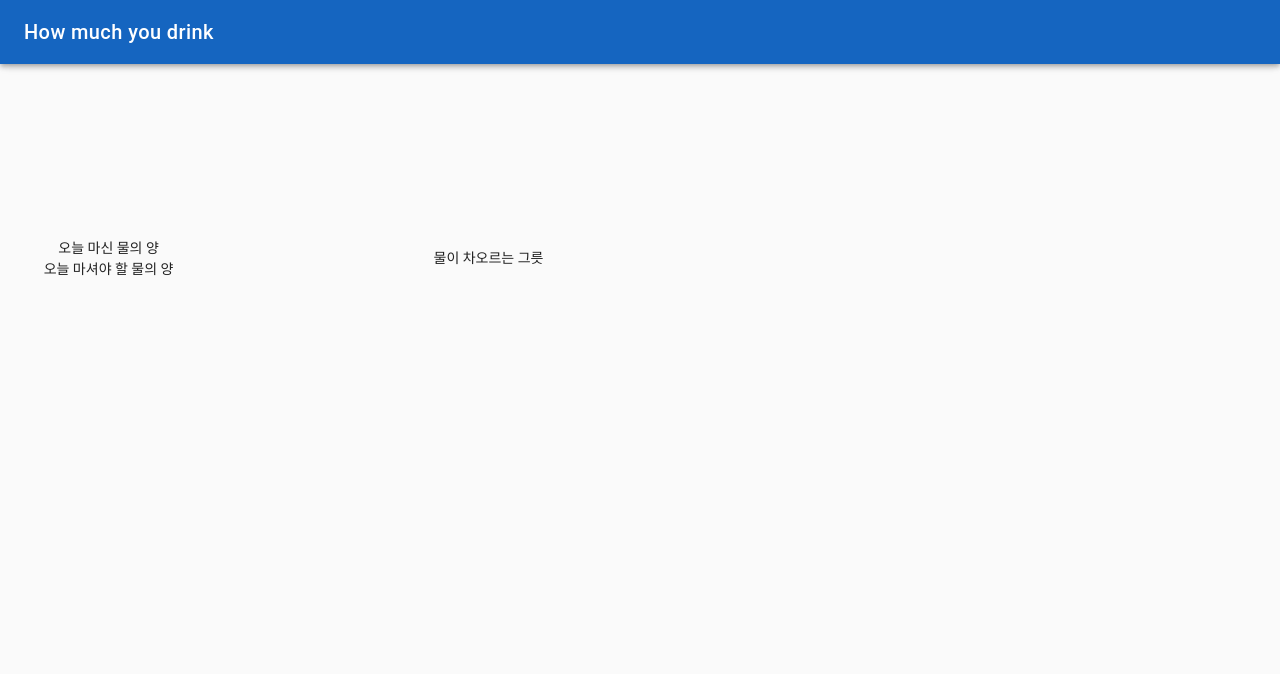
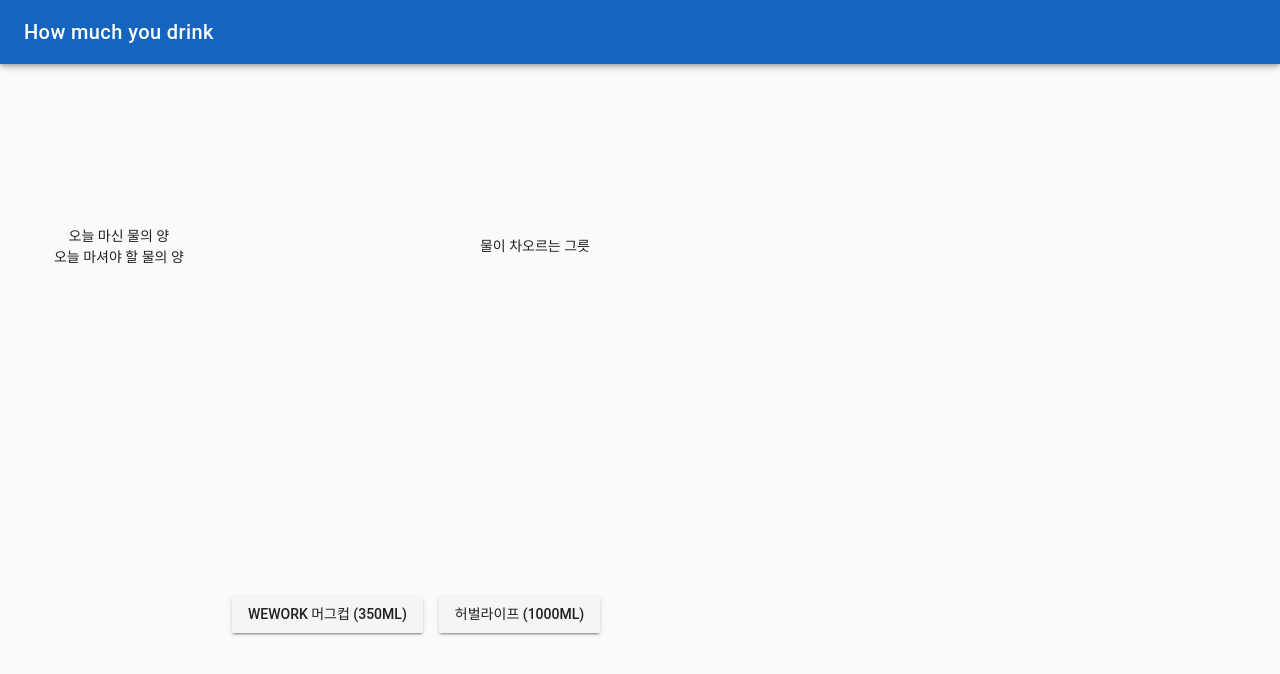
Before and after one commit to ebool/drinking-water, a Vue app: page / in a window 1280 px wide. Shown: the top 674 px of the page. Built offline with nearby package versions, Linux system fonts and the light colour scheme.

Commit message:
add button in vuex

```diff
--- a/src/App.vue
+++ b/src/App.vue
@@ -29,6 +29,8 @@ export default {
     buttonCont,
     records,
     waterBoard
+  },
+  mounted () {
   }
 };
 </script>
--- a/src/components/button-cont.vue
+++ b/src/components/button-cont.vue
@@ -1,12 +1,28 @@
 <template>
   <v-flex class="button-cont">
-
+    <v-btn v-for="i in buttons" :key="i.type" @click="drink(i)">{{i.name}} ({{i.amount}}ml)</v-btn>
   </v-flex>
 </template>
 
 <script>
+import { mapMutations } from 'vuex';
+
 export default {
-
+  data () {
+    return {
+      buttons: [
+        {name: 'wework 머그컵', amount: '350', type: '0'},
+        {name: '허벌라이프', amount: '1000', type: '1'}
+      ]
+    }
+  },
+  methods: {
+    drink (cup) {
+      let date = +new Date();
+      this.addDrinkHistory({date, cup});
+    },
+    ...mapMutations(['addDrinkHistory'])
+  }
 }
 </script>
 
--- a/src/store/index.js
+++ b/src/store/index.js
@@ -4,8 +4,12 @@ import Vuex from 'vuex';
 Vue.use(Vuex);
 
 const state = {
+  drinkHistory: []
 }
 const mutations = {
+  addDrinkHistory (state, history) {
+    state.drinkHistory.push(history);
+  }
 }
 const getters = {}
 const actions = {}
```
